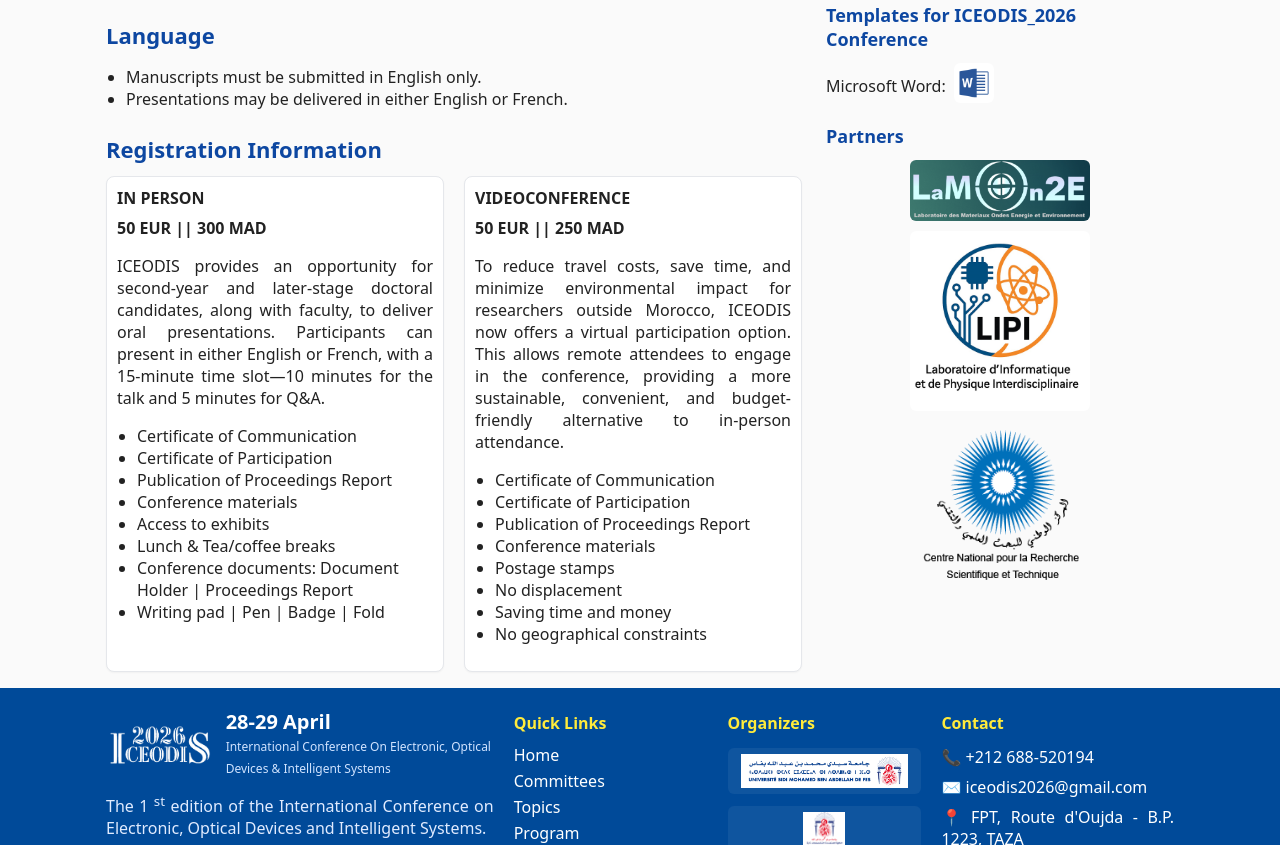
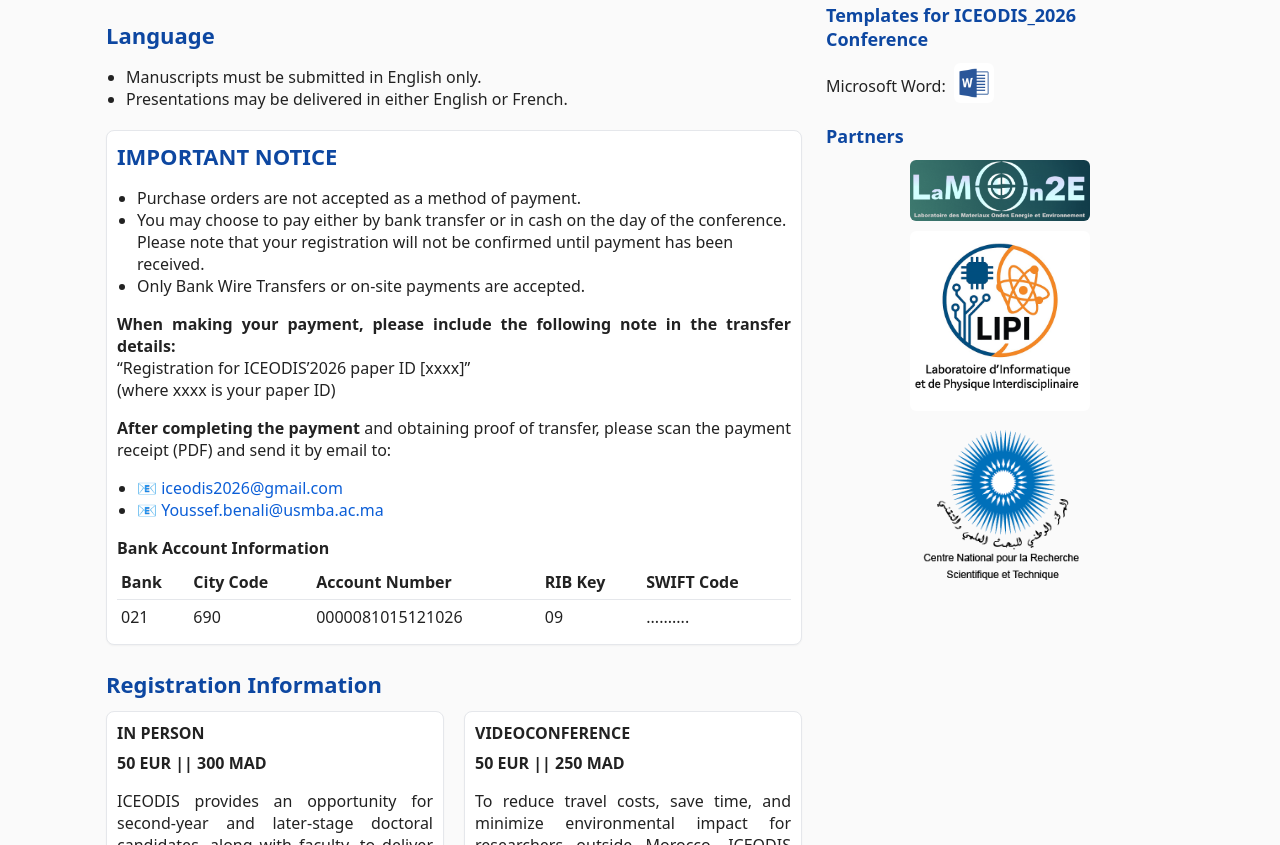
Before and after one commit to medHtiti/ICEODIS2026, a plain HTML site: page submission.html in a window 1280 px wide. Shown: the part 619-1464 px from the top of the page. Drawn offline with Linux system fonts and the light colour scheme; no server answers.

Commit message:
07Commit

```diff
--- a/submission.html
+++ b/submission.html
@@ -49,6 +49,49 @@
           <li>Presentations may be delivered in either English or French.</li>
         </ul>
 
+        <section class="card" style="margin-top:20px" aria-label="Important payment notice">
+          <div class="card-body card-pad">
+            <h3 class="section-title" style="margin:0">IMPORTANT NOTICE</h3>
+            <ul class="list">
+              <li>Purchase orders are not accepted as a method of payment.</li>
+              <li>You may choose to pay either by bank transfer or in cash on the day of the conference. Please note that your registration will not be confirmed until payment has been received.</li>
+              <li>Only Bank Wire Transfers or on-site payments are accepted.</li>
+            </ul>
+            <p><strong>When making your payment, please include the following note in the transfer details:</strong><br/>
+              “Registration for ICEODIS’2026 paper ID [xxxx]”<br/>
+              <span class="muted">(where xxxx is your paper ID)</span>
+            </p>
+            <p><strong>After completing the payment</strong> and obtaining proof of transfer, please scan the payment receipt (PDF) and send it by email to:</p>
+            <ul class="list">
+              <li>📧 <a href="mailto:iceodis2026@gmail.com">iceodis2026@gmail.com</a></li>
+              <li>📧 <a href="mailto:Youssef.benali@usmba.ac.ma">Youssef.benali@usmba.ac.ma</a></li>
+            </ul>
+            <h4 style="margin:12px 0 6px 0">Bank Account Information</h4>
+            <div class="table-wrap" style="overflow:auto">
+              <table class="table" style="min-width:520px;border-collapse:collapse;width:100%">
+                <thead>
+                  <tr>
+                    <th style="text-align:left;padding:6px 4px;border-bottom:1px solid #e5e7eb">Bank</th>
+                    <th style="text-align:left;padding:6px 4px;border-bottom:1px solid #e5e7eb">City Code</th>
+                    <th style="text-align:left;padding:6px 4px;border-bottom:1px solid #e5e7eb">Account Number</th>
+                    <th style="text-align:left;padding:6px 4px;border-bottom:1px solid #e5e7eb">RIB Key</th>
+                    <th style="text-align:left;padding:6px 4px;border-bottom:1px solid #e5e7eb">SWIFT Code</th>
+                  </tr>
+                </thead>
+                <tbody>
+                  <tr>
+                    <td style="padding:6px 4px;border-top:1px solid #f1f3f5">021</td>
+                    <td style="padding:6px 4px;border-top:1px solid #f1f3f5">690</td>
+                    <td style="padding:6px 4px;border-top:1px solid #f1f3f5">0000081015121026</td>
+                    <td style="padding:6px 4px;border-top:1px solid #f1f3f5">09</td>
+                    <td style="padding:6px 4px;border-top:1px solid #f1f3f5">..........</td>
+                  </tr>
+                </tbody>
+              </table>
+            </div>
+          </div>
+        </section>
+
         <h3 class="section-title">Registration Information</h3>
         <div class="grid" style="grid-template-columns:repeat(auto-fit,minmax(260px,1fr))">
           <div class="card">
```
